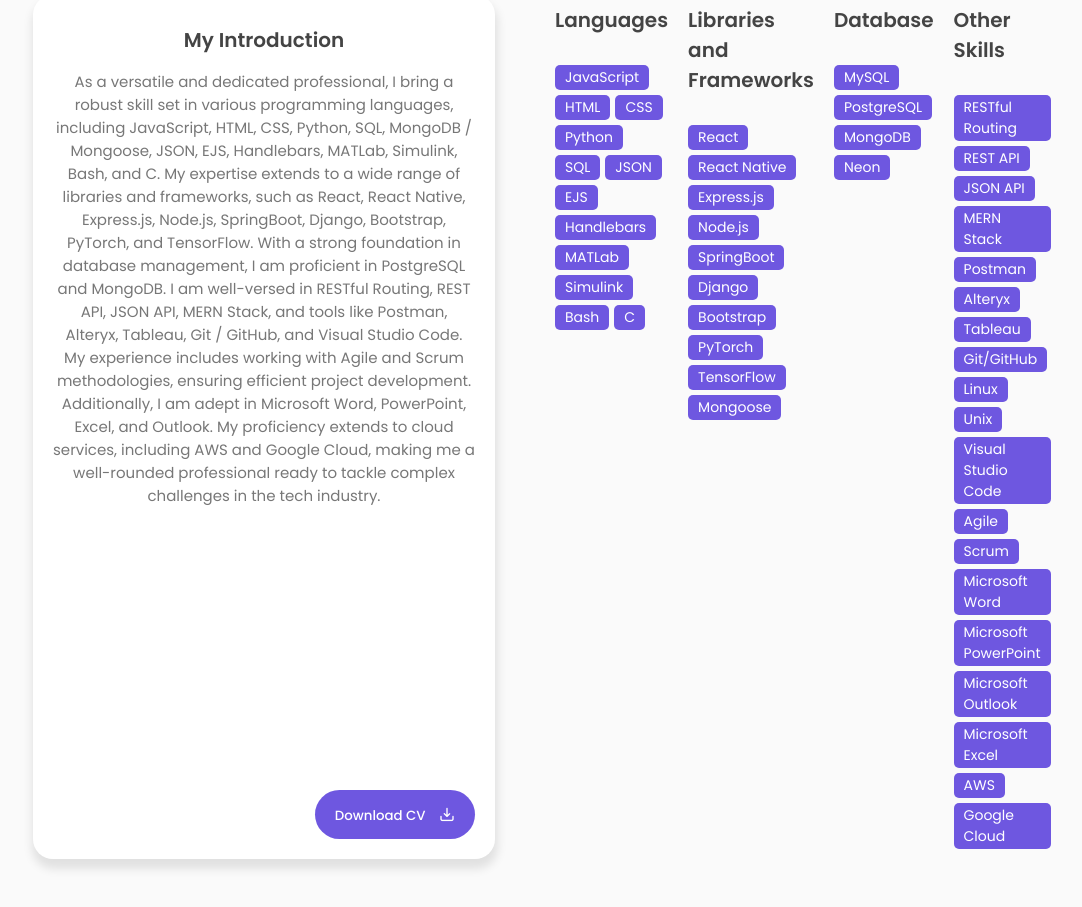
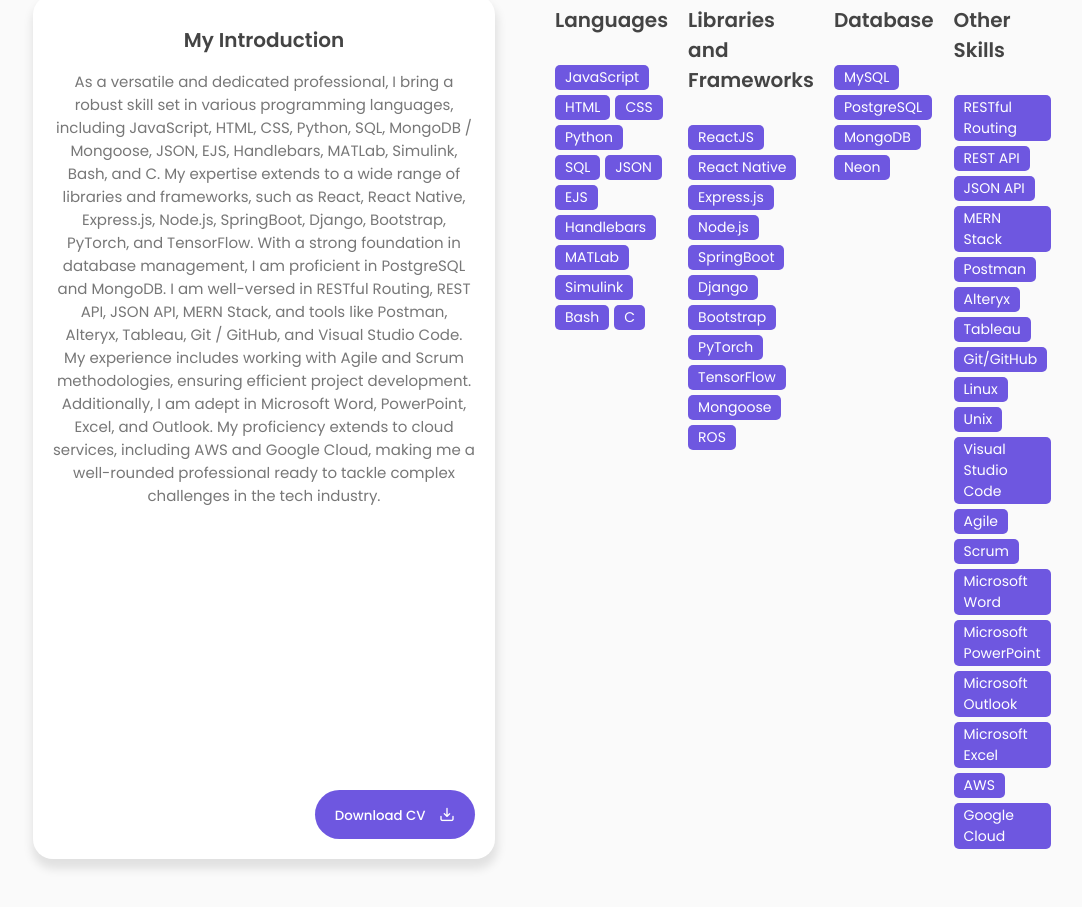
Before and after one commit to William0987/Portfolio, a plain HTML site: page index.html in a window 1280 px wide. Shown: the part 1000-1907 px from the top of the page, without its empty margins (95-1177 px from the left). Drawn offline with nearby package versions, Linux system fonts and the light colour scheme.

Commit message:
update portfolio

```diff
--- a/index.html
+++ b/index.html
@@ -138,7 +138,7 @@
                                 <h3>Libraries and Frameworks</h3>
                             </div>
                             <div class="skills-list">
-                                <span>React</span>
+                                <span>ReactJS</span>
                                 <span>React Native</span>
                                 <span>Express.js</span>
                                 <span>Node.js</span>
@@ -148,6 +148,7 @@
                                 <span>PyTorch</span>
                                 <span>TensorFlow</span>
                                 <span>Mongoose</span>
+                                <span>ROS</span>
                             </div>
                         </div>
                         <div class="skills-box">
```
Also changed, not shown: 1 other file.
